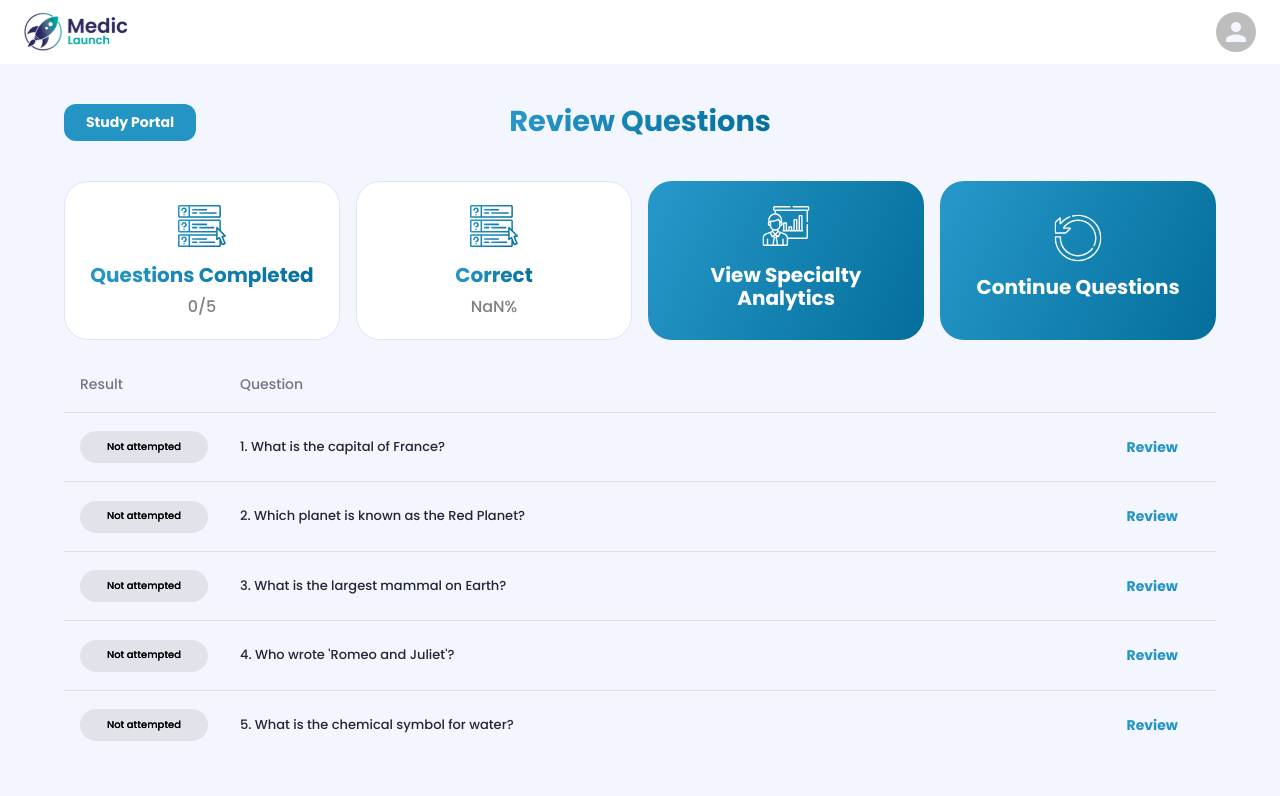
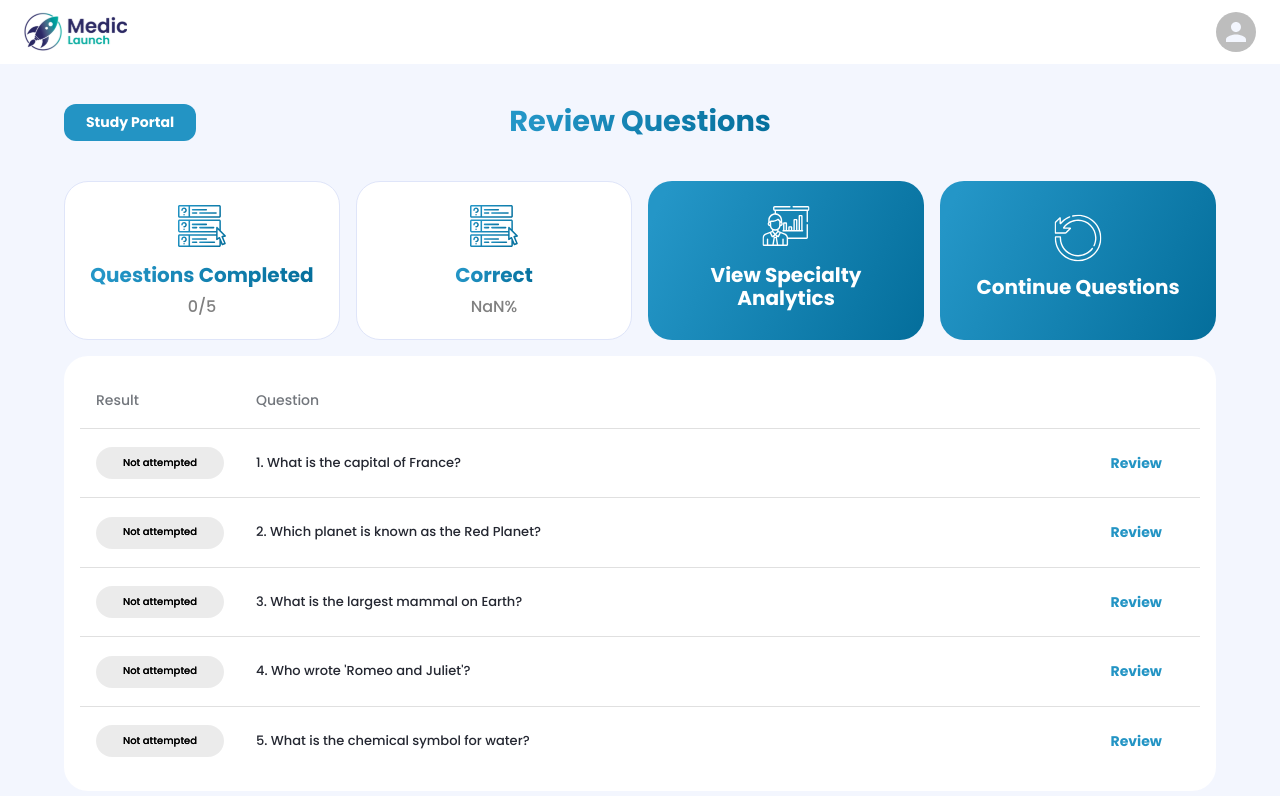
Before and after one commit to Medic-Launch-Dev/MedicLaunchFrontend, a React (Create React App) app: page /review-session in a window 1280 px wide. Shown: the top 796 px of the page. Built offline with nearby package versions, Linux system fonts and the light colour scheme; what @tiptap/extension-subscript, @tiptap/extension-superscript would draw is missing.

Commit message:
Add styles to the tablecontainer in the review questionstable component

```diff
--- a/src/components/review/ReviewQuestionsTable.tsx
+++ b/src/components/review/ReviewQuestionsTable.tsx
@@ -36,8 +36,14 @@ export default function ReviewQuestionsTable() {
     fontWeight: 500
   }
 
+  const tableContainerStyles = {
+    backgroundColor: "#fff",
+    padding: 2,
+    borderRadius: 2
+  }
+
   return (
-    <TableContainer>
+    <TableContainer sx={tableContainerStyles}>
       <Table>
         <TableHead>
           <TableRow>
```
